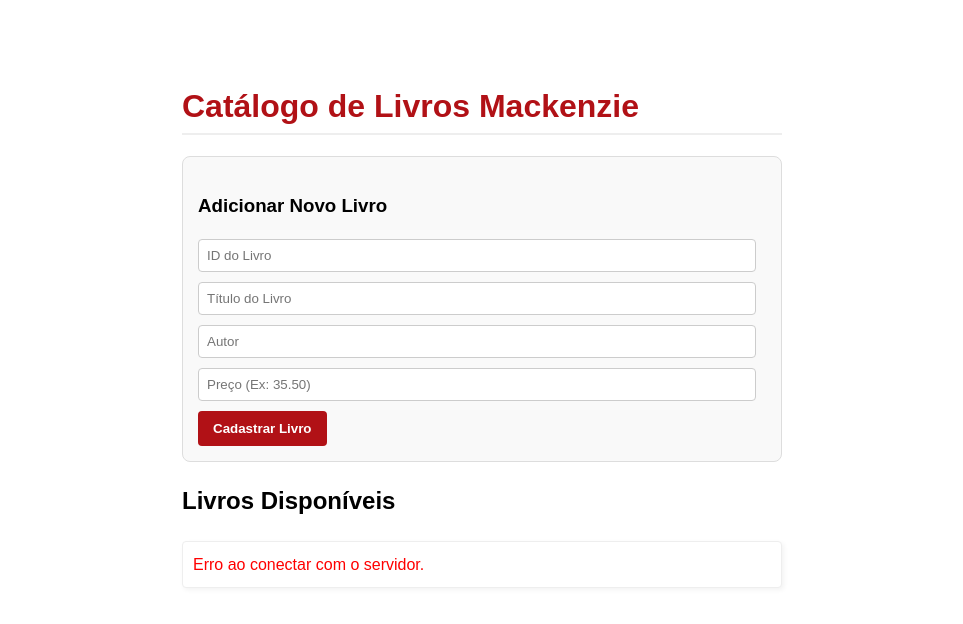
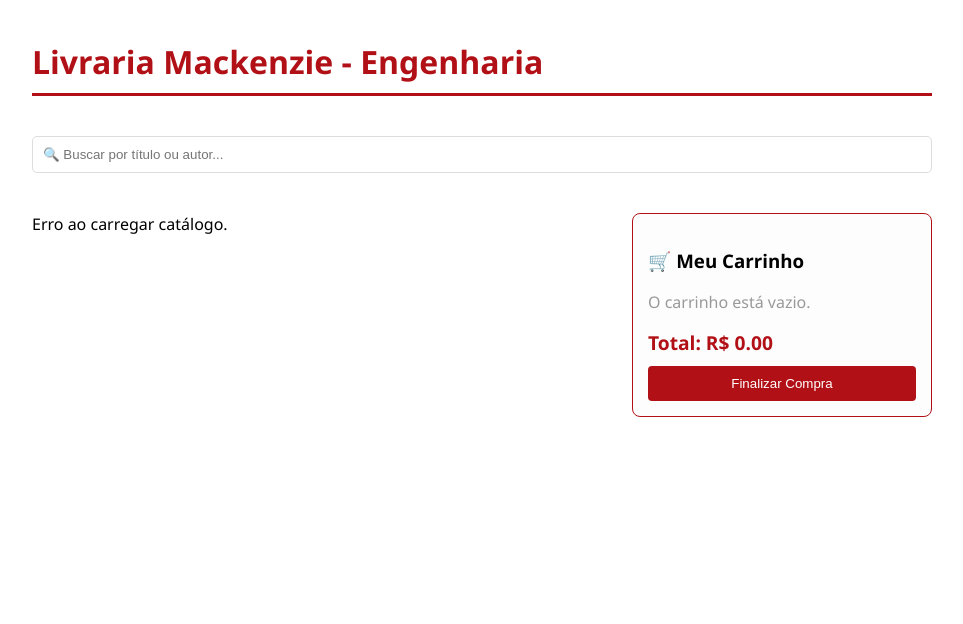
Before and after one commit to Isabelleeee/Implementa-o-de-Arquitetura-Cliente-Servidor, a plain HTML site: page frontend/index.html in a window 1280 px wide. Shown: the whole page, without its empty margins (158-1121 px from the left). Drawn offline with Linux system fonts and the light colour scheme; no server answers.

Commit message:
vghcxbch

```diff
--- a/frontend/index.html
+++ b/frontend/index.html
@@ -3,95 +3,127 @@
 <head>
     <meta charset="UTF-8">
     <meta name="viewport" content="width=device-width, initial-scale=1.0">
-    <title>Livraria Mackenzie - Admin</title>
+    <title>Livraria Mackenzie - Checkout</title>
     <style>
-        body { font-family: sans-serif; max-width: 600px; margin: 40px auto; padding: 20px; line-height: 1.6; }
-        h1 { color: #b11116; border-bottom: 2px solid #eee; }
-        .form-group { margin-bottom: 15px; border: 1px solid #ddd; padding: 15px; border-radius: 8px; background: #f9f9f9; }
-        input { display: block; width: 95%; margin: 10px 0; padding: 8px; border: 1px solid #ccc; border-radius: 4px; }
-        button { background: #b11116; color: white; border: none; padding: 10px 15px; border-radius: 4px; cursor: pointer; font-weight: bold; }
-        button:hover { background: #8e0e12; }
-        ul { list-style: none; padding: 0; }
-        li { background: #fff; border: 1px solid #eee; margin-bottom: 10px; padding: 10px; border-radius: 4px; box-shadow: 2px 2px 5px rgba(0,0,0,0.05); }
+        body { font-family: 'Segoe UI', Tahoma, Geneva, Verdana, sans-serif; max-width: 900px; margin: 20px auto; display: grid; grid-template-columns: 1fr 300px; gap: 20px; padding: 20px; }
+        header { grid-column: 1 / span 2; border-bottom: 3px solid #b11116; padding-bottom: 10px; }
+        h1 { color: #b11116; margin: 0; }
+        .busca-container { margin: 20px 0; grid-column: 1 / span 2; }
+        input { padding: 10px; width: 100%; border: 1px solid #ddd; border-radius: 5px; box-sizing: border-box; }
+
+        /* Lista de Livros */
+        .catalogo { display: grid; gap: 15px; }
+        .livro-card { border: 1px solid #eee; padding: 15px; border-radius: 8px; background: #fff; box-shadow: 0 2px 4px rgba(0,0,0,0.1); display: flex; justify-content: space-between; align-items: center; }
+        .btn-add { background: #28a745; color: white; border: none; padding: 8px 12px; border-radius: 4px; cursor: pointer; }
+
+        /* Carrinho */
+        .carrinho { border: 1px solid #b11116; padding: 15px; border-radius: 8px; background: #fdfdfd; height: fit-content; }
+        .item-carrinho { font-size: 0.9em; border-bottom: 1px dashed #ccc; padding: 5px 0; display: flex; justify-content: space-between; }
+        .total { font-weight: bold; margin-top: 15px; color: #b11116; font-size: 1.2em; }
     </style>
 </head>
 <body>
-    <h1>Catálogo de Livros Mackenzie</h1>
 
-    <!-- Formulário para Adicionar Livro (A parte "funcional") -->
-    <div class="form-group">
-        <h3>Adicionar Novo Livro</h3>
-        <input type="number" id="id" placeholder="ID do Livro">
-        <input type="text" id="titulo" placeholder="Título do Livro">
-        <input type="text" id="autor" placeholder="Autor">
-        <input type="number" step="0.01" id="preco" placeholder="Preço (Ex: 35.50)">
-        <button onclick="adicionarLivro()">Cadastrar Livro</button>
+<header>
+    <h1>Livraria Mackenzie - Engenharia</h1>
+</header>
+
+<div class="busca-container">
+    <input type="text" id="inputBusca" placeholder="🔍 Buscar por título ou autor..." onkeyup="filtrarLivros()">
 </div>
 
-    <h2>Livros Disponíveis</h2>
-    <ul id="lista-livros">
-        <!-- Os livros vão aparecer aqui -->
-    </ul>
+<main class="catalogo" id="lista-livros">
+    <!-- Livros carregam aqui -->
+</main>
+
+<aside class="carrinho">
+    <h3>🛒 Meu Carrinho</h3>
+    <div id="itens-carrinho">
+        <p style="color: #999;">O carrinho está vazio.</p>
+    </div>
+    <div class="total">Total: R$ <span id="valor-total">0.00</span></div>
+    <button onclick="finalizarPedido()" style="width:100%; margin-top:10px; background:#b11116; color:white; border:none; padding:10px; border-radius:4px; cursor:pointer;">Finalizar Compra</button>
+</aside>
 
 <script>
     const API_URL = 'https://deploydearquiteturacliente-servidor-djfyh4axbwddh9cg.brazilsouth-01.azurewebsites.net/livros';
+    let todosOsLivros = [];
+    let carrinho = [];
 
-        // Função para Listar (GET)
+    // Busca os livros no seu Back-end do Azure
     async function carregarLivros() {
-            const lista = document.getElementById('lista-livros');
-            lista.innerHTML = "<li>Carregando...</li>";
-
         try {
             const response = await fetch(API_URL);
-                const livros = await response.json();
-
-                lista.innerHTML = ""; // Limpa a lista
-                livros.forEach(livro => {
-                    const li = document.createElement('li');
-                    li.innerHTML = `<strong>${livro.titulo}</strong><br>Autor: ${livro.autor} | <span>R$ ${livro.preco.toFixed(2)}</span>`;
-                    lista.appendChild(li);
-                });
-            } catch (error) {
-                lista.innerHTML = "<li style='color:red'>Erro ao conectar com o servidor.</li>";
+            todosOsLivros = await response.json();
+            renderizar(todosOsLivros);
+        } catch (e) {
+            document.getElementById('lista-livros').innerHTML = "Erro ao carregar catálogo.";
         }
     }
 
-        // Função para Cadastrar (POST)
-        async function adicionarLivro() {
-            const novoLivro = {
-                id: parseInt(document.getElementById('id').value),
-                titulo: document.getElementById('titulo').value,
-                autor: document.getElementById('autor').value,
-                preco: parseFloat(document.getElementById('preco').value)
-            };
+    function renderizar(lista) {
+        const container = document.getElementById('lista-livros');
+        container.innerHTML = "";
+        lista.forEach(l => {
+            container.innerHTML += `
+                <div class="livro-card">
+                    <div>
+                        <strong>${l.titulo}</strong><br>
+                        <small>${l.autor}</small><br>
+                        <span style="color:#b11116">R$ ${l.preco.toFixed(2)}</span>
+                    </div>
+                    <button class="btn-add" onclick="adicionarAoCarrinho(${l.id})">＋ Adicionar</button>
+                </div>`;
+        });
+    }
 
-            if (!novoLivro.titulo || !novoLivro.autor) {
-                alert("Preencha todos os campos!");
+    // Função de Busca (Simplificada)
+    function filtrarLivros() {
+        const termo = document.getElementById('inputBusca').value.toLowerCase();
+        const filtrados = todosOsLivros.filter(l =>
+            l.titulo.toLowerCase().includes(termo) ||
+            l.autor.toLowerCase().includes(termo)
+        );
+        renderizar(filtrados);
+    }
+
+    // Função do Carrinho
+    function adicionarAoCarrinho(id) {
+        const livro = todosOsLivros.find(l => l.id === id);
+        carrinho.push(livro);
+        atualizarCarrinho();
+    }
+
+    function atualizarCarrinho() {
+        const container = document.getElementById('itens-carrinho');
+        const totalSpan = document.getElementById('valor-total');
+
+        if (carrinho.length === 0) {
+            container.innerHTML = '<p style="color: #999;">O carrinho está vazio.</p>';
+            totalSpan.innerText = "0.00";
             return;
         }
 
-            try {
-                const response = await fetch(API_URL, {
-                    method: 'POST',
-                    headers: { 'Content-Type': 'application/json' },
-                    body: JSON.stringify(novoLivro)
+        container.innerHTML = "";
+        let total = 0;
+        carrinho.forEach((item, index) => {
+            total += item.preco;
+            container.innerHTML += `
+                <div class="item-carrinho">
+                    <span>${item.titulo}</span>
+                    <strong>R$ ${item.preco.toFixed(2)}</strong>
+                </div>`;
         });
-
-                if (response.ok) {
-                    alert("Livro cadastrado com sucesso!");
-                    carregarLivros(); // Recarrega a lista automaticamente
-                    // Limpa os campos
-                    document.getElementById('id').value = '';
-                    document.getElementById('titulo').value = '';
-                    document.getElementById('autor').value = '';
-                    document.getElementById('preco').value = '';
-                }
-            } catch (error) {
-                alert("Erro ao enviar dados para o servidor.");
-            }
+        totalSpan.innerText = total.toFixed(2);
     }
 
-        // Inicializa a lista ao abrir a página
+    function finalizarPedido() {
+        if(carrinho.length === 0) return alert("Adicione livros primeiro!");
+        alert(`Pedido finalizado! Total: R$ ${document.getElementById('valor-total').innerText}\nObrigado por comprar na Livraria Mackenzie!`);
+        carrinho = [];
+        atualizarCarrinho();
+    }
+
     carregarLivros();
 </script>
 </body>
```
Lines whose indentation alone changed are shown as unchanged.
